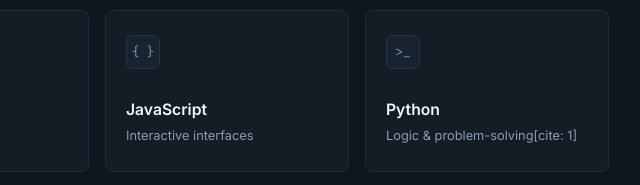
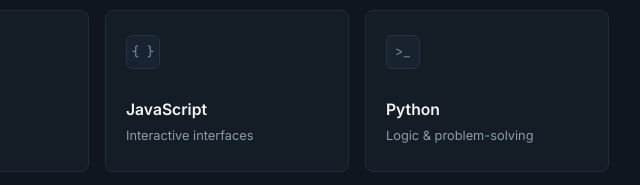
Before and after one commit to abdul-qoyyumadeoye-bot/My-Website, a plain HTML site: page html/index.html in a window 1280 px wide. Shown: the part 840-1025 px from the top of the page, 543-1183 px from the left. Drawn offline with Linux system fonts and the light colour scheme.

Commit message:
removed the last landmark i could find

```diff
--- a/html/index.html
+++ b/html/index.html
@@ -80,7 +80,7 @@
         <article class="skill-card">
           <div class="icon-box">&gt;_</div>
           <h3>Python</h3>
-          <p>Logic &amp; problem-solving[cite: 1]</p>
+          <p>Logic &amp; problem-solving</p>
         </article>
 
         <article class="skill-card">
```
